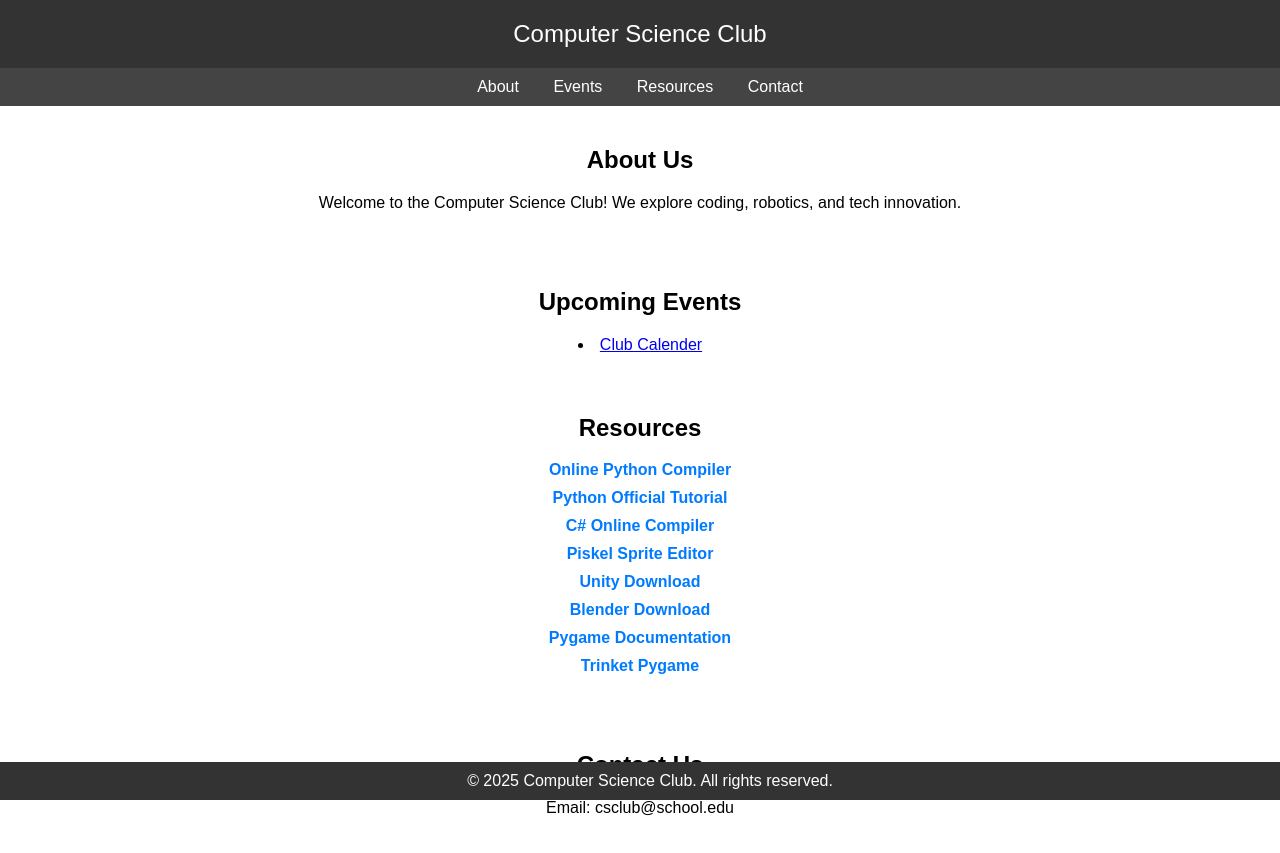
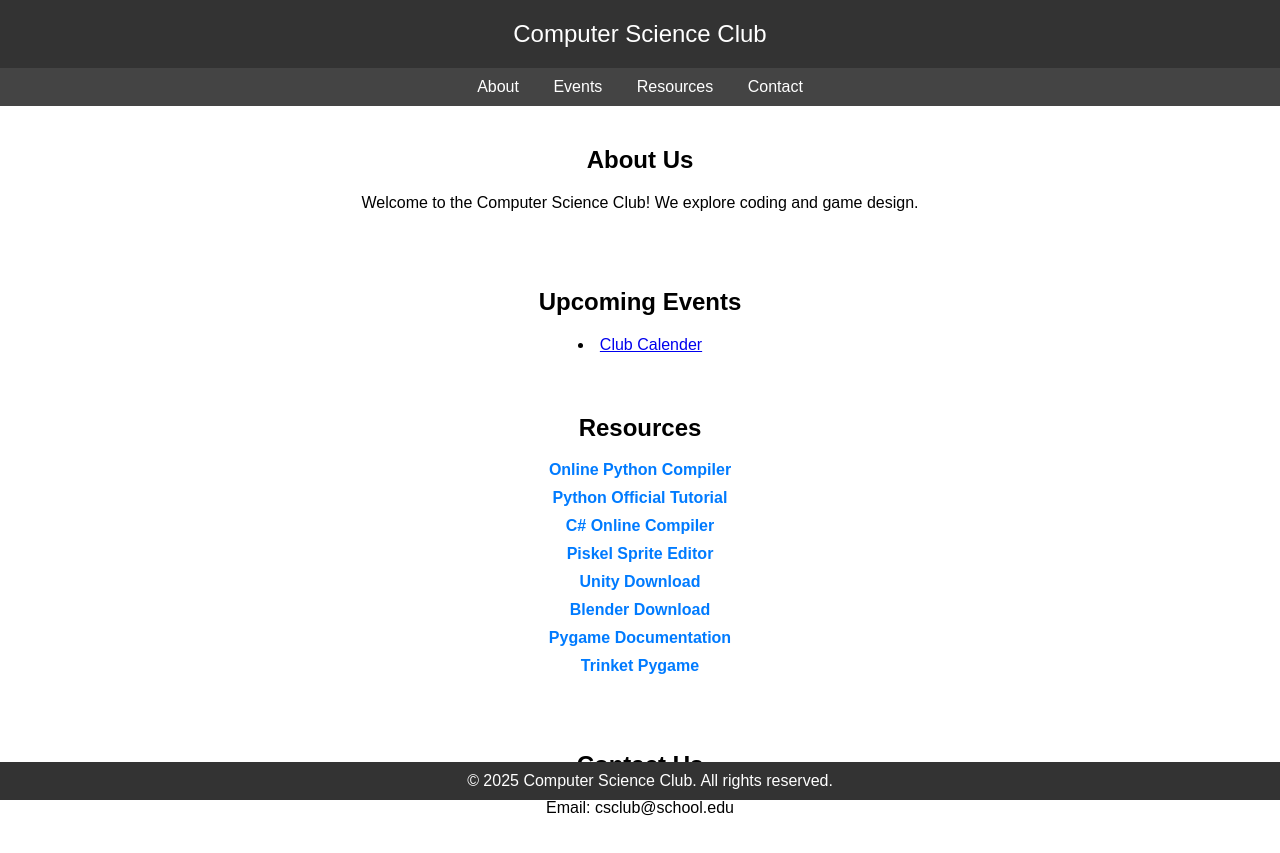
Before and after one commit to Cedar-xD/cedar-xd.github.io, a plain HTML site: page index.html in a window 1280 px wide. Drawn offline with Linux system fonts and the light colour scheme.

Commit message:
Update index.html

```diff
--- a/index.html
+++ b/index.html
@@ -63,7 +63,7 @@
     </nav>
     <section id="about">
         <h2>About Us</h2>
-        <p>Welcome to the Computer Science Club! We explore coding, robotics, and tech innovation.</p>
+        <p>Welcome to the Computer Science Club! We explore coding and game design.</p>
     </section>
     <section id="events">
         <h2>Upcoming Events</h2>
```
